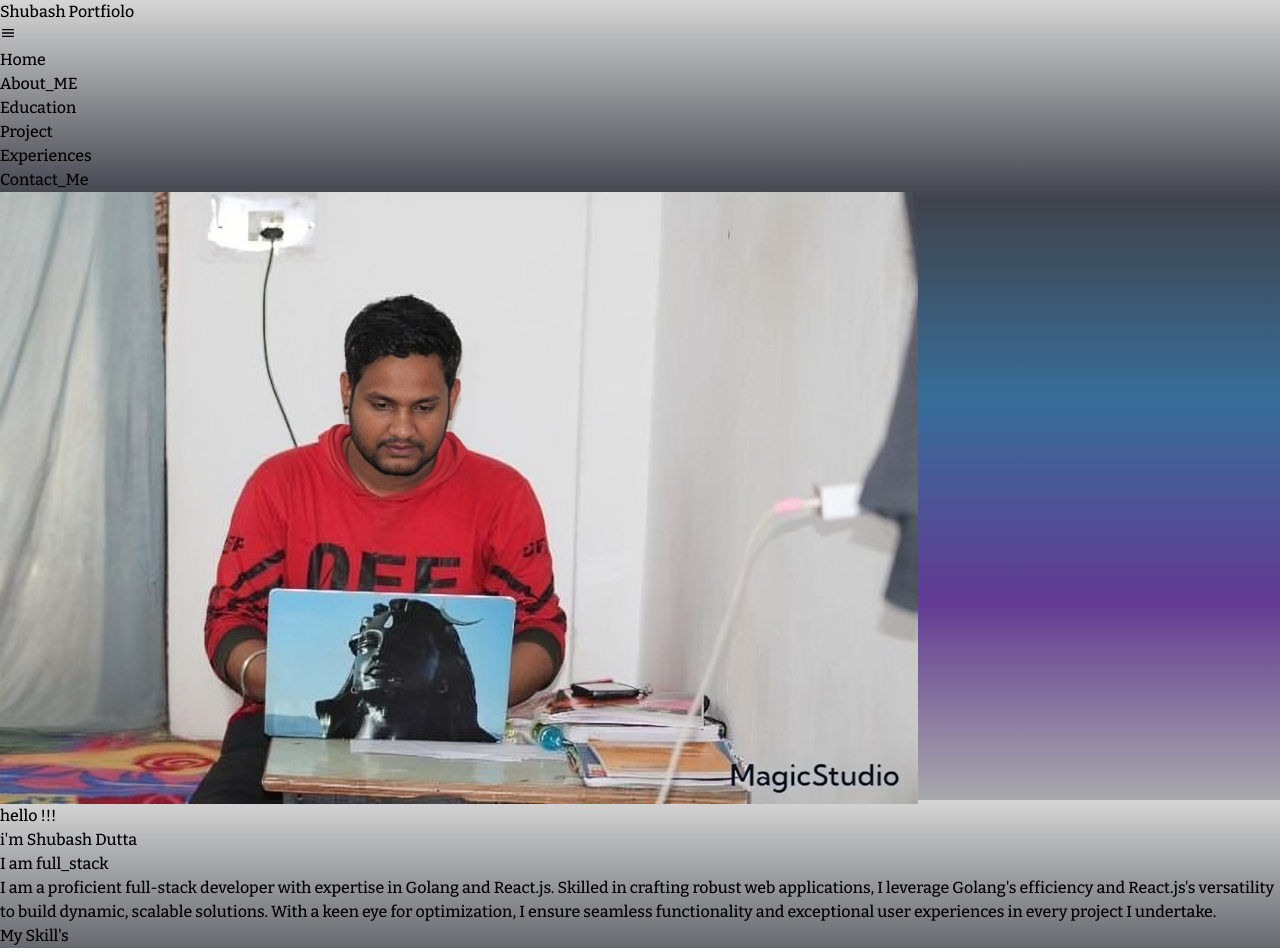
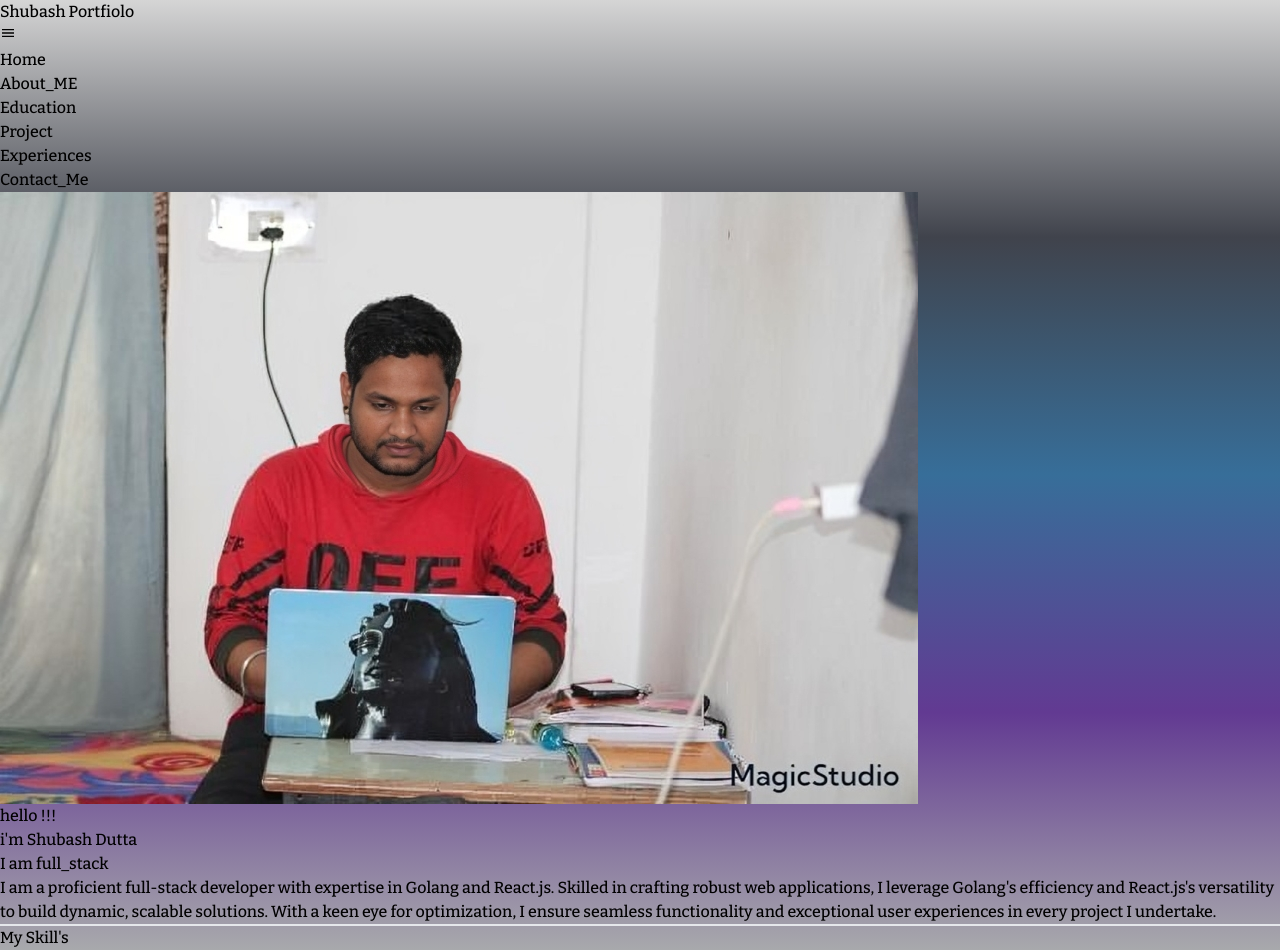
Before and after one commit to shubashdutta/shuabsh_portfolio_reactjs, a React (Vite) app: page / in a window 1280 px wide. Built offline with nearby package versions, Linux system fonts and the light colour scheme.

Commit message:
first commit

```diff
--- a/src/comp/Home.jsx
+++ b/src/comp/Home.jsx
@@ -26,25 +26,22 @@ function Home() {
 
   return (
     <>
-      <div className='md:w-full md:flex  mt-10'>
-        <div className='md:basis-[60%]  '>
-          <img className='md:w-full w-full  rounded-3xl md:h-[600px] md:backdrop-grayscale  md:h-9000px md:px-5 md:overflow-hidden md:rounded-[15%]  ' src="./myimg2.png" alt="" />
+      <div className='md:w-full  md:flex  mt-10'>
+        <div className='lg:basis-[50%]    '>
+          <img className='md:w-full    rounded-[25%] lg:h-[300px] md:h-[300px] md:backdrop-grayscale  md:h-9000px md:px-5 md:overflow-hidden md:rounded-[15%]   ' src="./myimg2.png" alt="myimage" />
         </div>
-        <div className='md:basis-[40%] md:px-20 md:mt-10 md:items-center'>
+        <div className='md:basis-[40%] md:px-20 md:mt-1 md:items-center'>
 
           <h2 className='md:mt-8  md:text-2xl md:pl-4  px-6 mt-5 text-xl uppercase text-blue-400'>hello !!!</h2>
           <h1 className='mt-2 md:text-center w-full  px-4 text-2xl md:text-3xl  text-white'>i'm Shubash Dutta</h1>
 
-          <h6 className=' md:text-3xl text-white w-full ml-8  md:text-center md:mt-1  text-2xl  '> I am <span className=' text-[#f8ae86] font-bold text-3xl'>{displayedText}</span></h6>
-
-
-
+          <h6 className=' md:text-3xl text-white     ml-2  md:text-center md:mt-1  text-xl  '> I am <span className=' text-[#f8ae86] font-simebold lg:font-bold font-normal lg:text-4lx  w-full'>{displayedText}</span></h6>
           <p className='px-2 mt-5 font-base text-white md:ml-[80px] md:font-base md:text-lg md:mt-4  md:w-full '>I am a proficient full-stack developer with expertise in Golang and React.js. Skilled in crafting robust web applications, I leverage Golang's efficiency and React.js's versatility to build dynamic, scalable solutions. With a keen eye for optimization, I ensure seamless functionality and exceptional user experiences in every project I undertake.</p>
 
-          <div className=' md:border-b-2 md:ml-[85px]  hidden md:block  md:mt-4'></div>
+          <hr className=' border-b-4   mt-2 md:ml-[85px]   md:block  md:mt-4'></hr>
         </div>
       </div>
-      <div className=' border-b-4 ml-[85px] mr-6  mt-4'></div>
+      <hr className=' hidden md:block border-b-4 ml-[85px] mr-6  mt-4'></hr>
 
     </>
   )
--- a/src/comp/Navbar.jsx
+++ b/src/comp/Navbar.jsx
@@ -16,11 +16,12 @@ function Navbar() {
         </h5>
       </div>
 
-      <button className={`text-white md:hidden ${isMenuOpen ? ' justify-start pr-14' : ' pr-24 justify-end'}`} onClick={toggleMenu}>
-        {isMenuOpen ? <MdClose className="w-10 h-10   " /> : <MdMenu className="w-10 h-10" />}
-      </button>
+      <button className={`text-white md:hidden flex justify-end ${isMenuOpen ? 'justify-start' : ''}`} onClick={toggleMenu}>
+  {isMenuOpen ? <MdClose className="w-10 h-10" /> : <MdMenu className="w-10 h-10" />}
+</button>
+
       {isMenuOpen && (
-        <ul className='fixed md:hidden  bg-[#623a92]  top-5 h-screen  flex flex-col items-center   p-4'>
+        <ul className='fixed md:hidden  bg-[#623a92]  top-2 h-screen  flex flex-col items-center   p-4'>
           <li className=' text-white m-1 underline   text-3xl hover:text-indigo-500  '><a href="/">Home</a></li>
           <li className='text-white m-1  underline  text-2xl hover:text-indigo-500'><a href="/">About_ME</a></li>
           <li className='text-white m-1  underline  text-2xl hover:text-indigo-500'><a href="/">Education</a></li>
@@ -32,7 +33,7 @@ function Navbar() {
       )}
 
       {/* Navbar Options */}
-      <ul className={`md:flex hidden font-semibold md: ml-60  md:z-[100] md:fixed text-white justify-start md:pt-6 ${isMenuOpen ? 'block' : 'hidden md:flex'}`}>
+      <ul className={`md:flex hidden font-semibold  text-white justify-start md:pt-6 ${isMenuOpen ? 'block' : 'hidden md:flex'}`}>
         <li className='  mx-8 md:text-2xl'>
           <a href="/">Home</a>
         </li>
--- a/src/index.css
+++ b/src/index.css
@@ -4,8 +4,7 @@
 
 
 html,body{
-    width: 100%;
-    height: 100%;
+
     background-image: linear-gradient(#d5d5d5,#40434c,#376e99,#623a92,#a8a9ac);
     font-family: "Bitter", serif;
     font-optical-sizing: auto;
```
